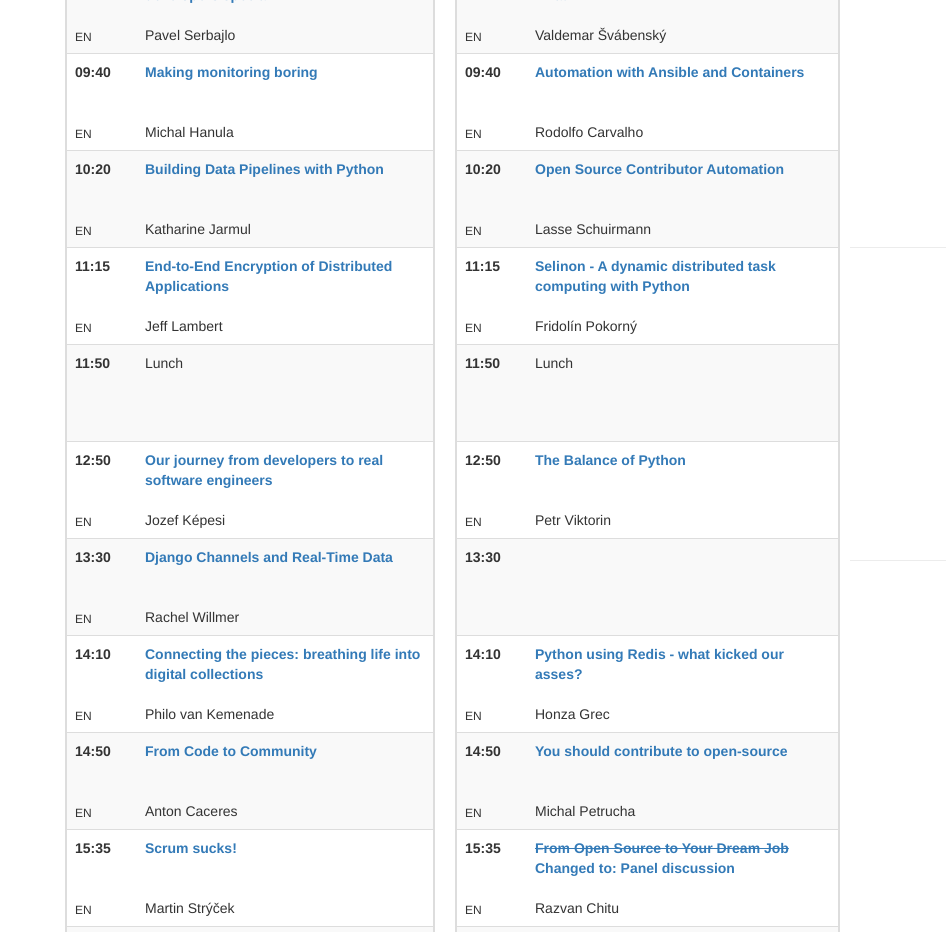
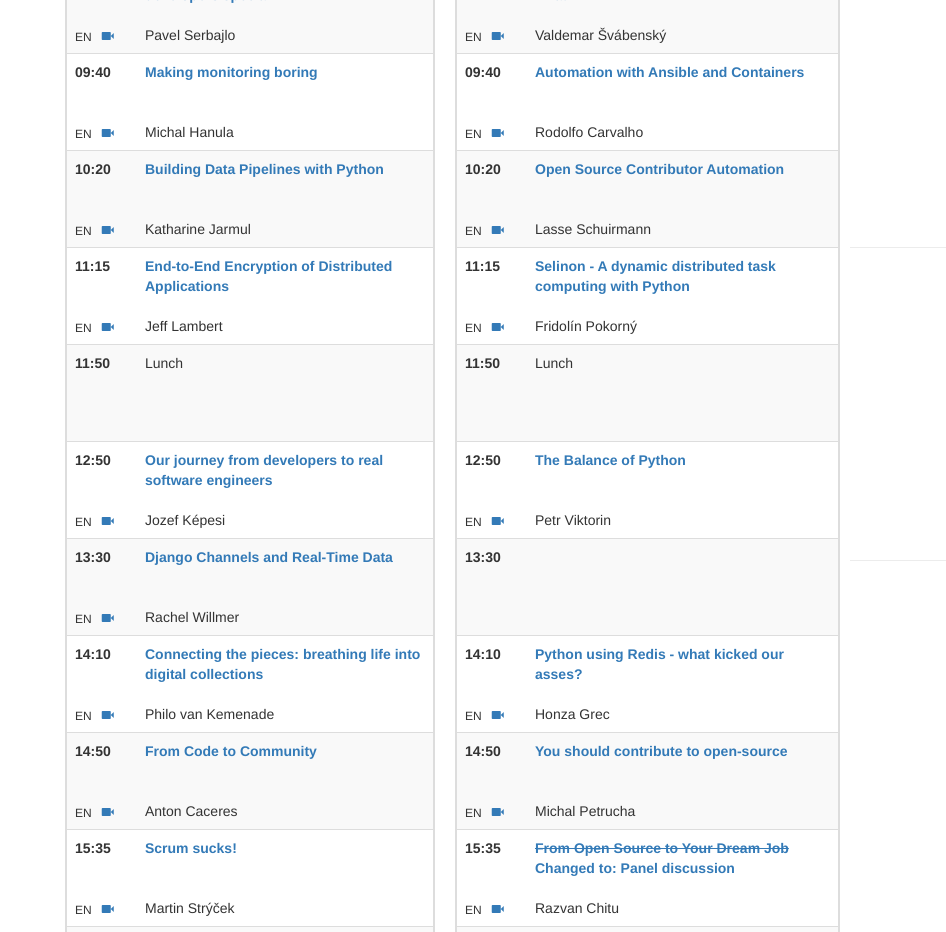
Before and after one commit to pyconsk/2017.pycon.sk, a plain HTML site: page schedule/2017-03-11/index.html in a window 1280 px wide. Shown: the part 500-1432 px from the top of the page, 0-946 px from the left. Drawn offline with nearby package versions, Linux system fonts and the light colour scheme; a script that the page names is missing.

Commit message:
saturday track 1 and 2 linked videos

```diff
--- a/schedule/2017-03-11/index.html
+++ b/schedule/2017-03-11/index.html
@@ -240,7 +240,9 @@
           <tr class="event">
             <td class="info-meta">
               <div class="time">09:00</div>
-              <div class="lang">EN</div>
+              <div class="lang">EN&nbsp;&nbsp;
+                  <a href="https://www.youtube.com/watch?v=pGvSF7C1PS4&index=13&list=PLeK_HepiMJKLVwUgkJZ8giEQP8Z5lLajZ" target="_blank"><span class="glyphicon glyphicon-facetime-video"></span></a></div>
+
             </td>
             <td class="info-main" data-toggle="dropdown">
 
@@ -258,7 +260,8 @@ During this talk, I&#39;ll focus on the state of talent in SV, the latest trends
           <tr class="event">
             <td class="info-meta">
               <div class="time">09:40</div>
-              <div class="lang">EN</div>
+              <div class="lang">EN&nbsp;&nbsp;
+                  <a href="https://www.youtube.com/watch?v=6boau2Tp17I&index=14&list=PLeK_HepiMJKLVwUgkJZ8giEQP8Z5lLajZ" target="_blank"><span class="glyphicon glyphicon-facetime-video"></span></a></div>
             </td>
             <td class="info-main" data-toggle="dropdown">
 
@@ -276,7 +279,8 @@ To avoid undue excitement, there is a set of principles and best practices to fo
           <tr class="event">
             <td class="info-meta">
               <div class="time">10:20</div>
-              <div class="lang">EN</div>
+              <div class="lang">EN&nbsp;&nbsp;
+                  <a href="https://www.youtube.com/watch?v=b2kB_FuAapI&index=15&list=PLeK_HepiMJKLVwUgkJZ8giEQP8Z5lLajZ" target="_blank"><span class="glyphicon glyphicon-facetime-video"></span></a></div>
             </td>
             <td class="info-main" data-toggle="dropdown">
 
@@ -292,7 +296,8 @@ To avoid undue excitement, there is a set of principles and best practices to fo
           <tr class="event">
             <td class="info-meta">
               <div class="time">11:15</div>
-              <div class="lang">EN</div>
+              <div class="lang">EN&nbsp;&nbsp;
+                  <a href="https://www.youtube.com/watch?v=yjJuYPC1nlo&index=16&list=PLeK_HepiMJKLVwUgkJZ8giEQP8Z5lLajZ" target="_blank"><span class="glyphicon glyphicon-facetime-video"></span></a></div>
             </td>
             <td class="info-main" data-toggle="dropdown">
 
@@ -321,7 +326,8 @@ This talk is aimed at mid-level Python users but is understandable by beginners.
           <tr class="event">
             <td class="info-meta">
               <div class="time">12:50</div>
-              <div class="lang">EN</div>
+              <div class="lang">EN&nbsp;&nbsp;
+                  <a href="https://www.youtube.com/watch?v=x682KOuhDjA&index=17&list=PLeK_HepiMJKLVwUgkJZ8giEQP8Z5lLajZ" target="_blank"><span class="glyphicon glyphicon-facetime-video"></span></a></div>
             </td>
             <td class="info-main" data-toggle="dropdown">
 
@@ -337,7 +343,8 @@ This talk is aimed at mid-level Python users but is understandable by beginners.
           <tr class="event">
             <td class="info-meta">
               <div class="time">13:30</div>
-              <div class="lang">EN</div>
+              <div class="lang">EN&nbsp;&nbsp;
+                  <a href="https://www.youtube.com/watch?v=y_XcDaKnhhk&index=18&list=PLeK_HepiMJKLVwUgkJZ8giEQP8Z5lLajZ" target="_blank"><span class="glyphicon glyphicon-facetime-video"></span></a></div>
             </td>
             <td class="info-main" data-toggle="dropdown">
 
@@ -353,7 +360,8 @@ This talk is aimed at mid-level Python users but is understandable by beginners.
           <tr class="event">
             <td class="info-meta">
               <div class="time">14:10</div>
-              <div class="lang">EN</div>
+              <div class="lang">EN&nbsp;&nbsp;
+                  <a href="https://www.youtube.com/watch?v=0n-donqEZrI&index=19&list=PLeK_HepiMJKLVwUgkJZ8giEQP8Z5lLajZ" target="_blank"><span class="glyphicon glyphicon-facetime-video"></span></a></div>
             </td>
             <td class="info-main" data-toggle="dropdown">
 
@@ -369,7 +377,8 @@ This talk is aimed at mid-level Python users but is understandable by beginners.
           <tr class="event">
             <td class="info-meta">
               <div class="time">14:50</div>
-              <div class="lang">EN</div>
+              <div class="lang">EN&nbsp;&nbsp;
+                  <a href="https://www.youtube.com/watch?v=WE5Y4oONfmg&index=20&list=PLeK_HepiMJKLVwUgkJZ8giEQP8Z5lLajZ" target="_blank"><span class="glyphicon glyphicon-facetime-video"></span></a></div>
             </td>
             <td class="info-main" data-toggle="dropdown">
 
@@ -389,7 +398,8 @@ The recipe is based on the story how one year ago a tempting idea of making Pyth
           <tr class="event">
             <td class="info-meta">
               <div class="time">15:35</div>
-              <div class="lang">EN</div>
+              <div class="lang">EN&nbsp;&nbsp;
+                  <a href="https://www.youtube.com/watch?v=g4ESRL8gHS8&index=21&list=PLeK_HepiMJKLVwUgkJZ8giEQP8Z5lLajZ" target="_blank"><span class="glyphicon glyphicon-facetime-video"></span></a></div>
             </td>
             <td class="info-main" data-toggle="dropdown">
 
@@ -407,7 +417,8 @@ At Exponea we grew our IT and Product teams to 20 people in one year without giv
           <tr class="event">
             <td class="info-meta">
               <div class="time">16:15</div>
-              <div class="lang">EN</div>
+              <div class="lang">EN&nbsp;&nbsp;
+                  <a href="https://www.youtube.com/watch?v=lpcp849dnLA&index=22&list=PLeK_HepiMJKLVwUgkJZ8giEQP8Z5lLajZ" target="_blank"><span class="glyphicon glyphicon-facetime-video"></span></a></div>
             </td>
             <td class="info-main" data-toggle="dropdown">
 
@@ -423,7 +434,8 @@ At Exponea we grew our IT and Product teams to 20 people in one year without giv
           <tr class="event">
             <td class="info-meta">
               <div class="time">17:00</div>
-              <div class="lang">EN</div>
+              <div class="lang">EN&nbsp;&nbsp;
+                  <a href="https://www.youtube.com/watch?v=ZsJAdIf28Eo&index=23&list=PLeK_HepiMJKLVwUgkJZ8giEQP8Z5lLajZ" target="_blank"><span class="glyphicon glyphicon-facetime-video"></span></a></div>
             </td>
             <td class="info-main" data-toggle="dropdown">
 
@@ -481,7 +493,8 @@ At Exponea we grew our IT and Product teams to 20 people in one year without giv
           <tr class="event">
             <td class="info-meta">
               <div class="time">09:00</div>
-              <div class="lang">EN</div>
+              <div class="lang">EN&nbsp;&nbsp;
+                  <a href="https://www.youtube.com/watch?v=8PhfgSk6ck0&index=24&list=PLeK_HepiMJKLVwUgkJZ8giEQP8Z5lLajZ" target="_blank"><span class="glyphicon glyphicon-facetime-video"></span></a></div>
             </td>
             <td class="info-main" data-toggle="dropdown">
 
@@ -501,7 +514,8 @@ No technical knowledge is needed (some code samples will be shown, but they&#39;
           <tr class="event">
             <td class="info-meta">
               <div class="time">09:40</div>
-              <div class="lang">EN</div>
+              <div class="lang">EN&nbsp;&nbsp;
+                  <a href="https://www.youtube.com/watch?v=Fi8ynANJ5Bk&index=25&list=PLeK_HepiMJKLVwUgkJZ8giEQP8Z5lLajZ" target="_blank"><span class="glyphicon glyphicon-facetime-video"></span></a></div>
             </td>
             <td class="info-main" data-toggle="dropdown">
 
@@ -519,7 +533,8 @@ This talk is an introduction to Ansible for beginners, including tips like how t
           <tr class="event">
             <td class="info-meta">
               <div class="time">10:20</div>
-              <div class="lang">EN</div>
+              <div class="lang">EN&nbsp;&nbsp;
+                  <a href="https://www.youtube.com/watch?v=Wc48-GceHDk&index=26&list=PLeK_HepiMJKLVwUgkJZ8giEQP8Z5lLajZ" target="_blank"><span class="glyphicon glyphicon-facetime-video"></span></a></div>
             </td>
             <td class="info-main" data-toggle="dropdown">
 
@@ -537,7 +552,8 @@ This talk is an introduction to Ansible for beginners, including tips like how t
           <tr class="event">
             <td class="info-meta">
               <div class="time">11:15</div>
-              <div class="lang">EN</div>
+              <div class="lang">EN&nbsp;&nbsp;
+                  <a href="https://www.youtube.com/watch?v=rW5LNvBi27w&index=27&list=PLeK_HepiMJKLVwUgkJZ8giEQP8Z5lLajZ" target="_blank"><span class="glyphicon glyphicon-facetime-video"></span></a></div>
             </td>
             <td class="info-main" data-toggle="dropdown">
 
@@ -568,7 +584,8 @@ The project is actively developed and hosted at https://github.com/selinon.">Sel
           <tr class="event">
             <td class="info-meta">
               <div class="time">12:50</div>
-              <div class="lang">EN</div>
+              <div class="lang">EN&nbsp;&nbsp;
+                  <a href="https://www.youtube.com/watch?v=uS4gmBM-WvA&index=28&list=PLeK_HepiMJKLVwUgkJZ8giEQP8Z5lLajZ" target="_blank"><span class="glyphicon glyphicon-facetime-video"></span></a></div>
             </td>
             <td class="info-main" data-toggle="dropdown">
 
@@ -614,7 +631,8 @@ helped make Python the language – and community – that it is today.">The Bal
           <tr class="event">
             <td class="info-meta">
               <div class="time">14:10</div>
-              <div class="lang">EN</div>
+              <div class="lang">EN&nbsp;&nbsp;
+                  <a href="https://www.youtube.com/watch?v=dpqQp1OoPbY&index=29&list=PLeK_HepiMJKLVwUgkJZ8giEQP8Z5lLajZ" target="_blank"><span class="glyphicon glyphicon-facetime-video"></span></a></div>
             </td>
             <td class="info-main" data-toggle="dropdown">
 
@@ -630,7 +648,8 @@ helped make Python the language – and community – that it is today.">The Bal
           <tr class="event">
             <td class="info-meta">
               <div class="time">14:50</div>
-              <div class="lang">EN</div>
+              <div class="lang">EN&nbsp;&nbsp;
+                  <a href="https://www.youtube.com/watch?v=8PhfgSk6ck0&index=24&list=PLeK_HepiMJKLVwUgkJZ8giEQP8Z5lLajZ" target="_blank"><span class="glyphicon glyphicon-facetime-video"></span></a></div>
             </td>
             <td class="info-main" data-toggle="dropdown">
 
@@ -646,7 +665,8 @@ helped make Python the language – and community – that it is today.">The Bal
           <tr class="event">
             <td class="info-meta">
               <div class="time">15:35</div>
-              <div class="lang">EN</div>
+              <div class="lang">EN&nbsp;&nbsp;
+                  <a href="https://www.youtube.com/watch?v=8PhfgSk6ck0&index=24&list=PLeK_HepiMJKLVwUgkJZ8giEQP8Z5lLajZ" target="_blank"><span class="glyphicon glyphicon-facetime-video"></span></a></div>
             </td>
             <td class="info-main" data-toggle="dropdown">
 
@@ -664,7 +684,8 @@ This presentation will give you an idea of how you can turn your open source con
           <tr class="event">
             <td class="info-meta">
               <div class="time">16:15</div>
-              <div class="lang">EN</div>
+              <div class="lang">EN&nbsp;&nbsp;
+                  <a href="https://www.youtube.com/watch?v=8PhfgSk6ck0&index=24&list=PLeK_HepiMJKLVwUgkJZ8giEQP8Z5lLajZ" target="_blank"><span class="glyphicon glyphicon-facetime-video"></span></a></div>
             </td>
             <td class="info-main" data-toggle="dropdown">
 
```
